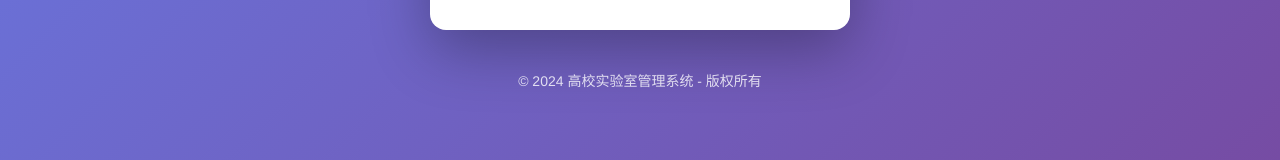
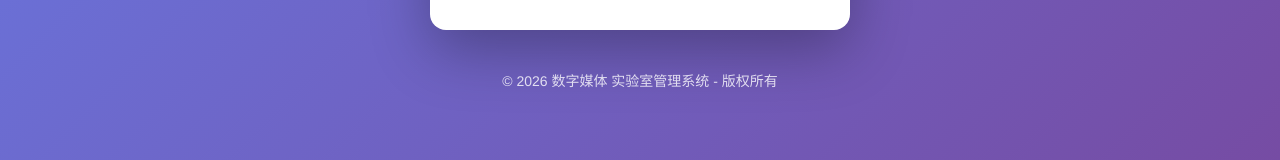
Before and after one commit to bakalqdsns/lims-auth, a Vue app in the folder frontend/: page / in a window 1280 px wide. Shown: the part 603-763 px from the top of the page. Built offline with nearby package versions, Linux system fonts and the light colour scheme.

Commit message:
chore: 更新版权信息
- 将版权年份从 2024 改为 2026
- 添加'数字媒体'标识

```diff
--- a/frontend/src/views/LoginView.vue
+++ b/frontend/src/views/LoginView.vue
@@ -66,7 +66,7 @@
     </div>
 
     <div class="login-footer">
-      <p>© 2024 高校实验室管理系统 - 版权所有</p>
+      <p>© 2026 数字媒体 实验室管理系统 - 版权所有</p>
     </div>
   </div>
 </template>
```
